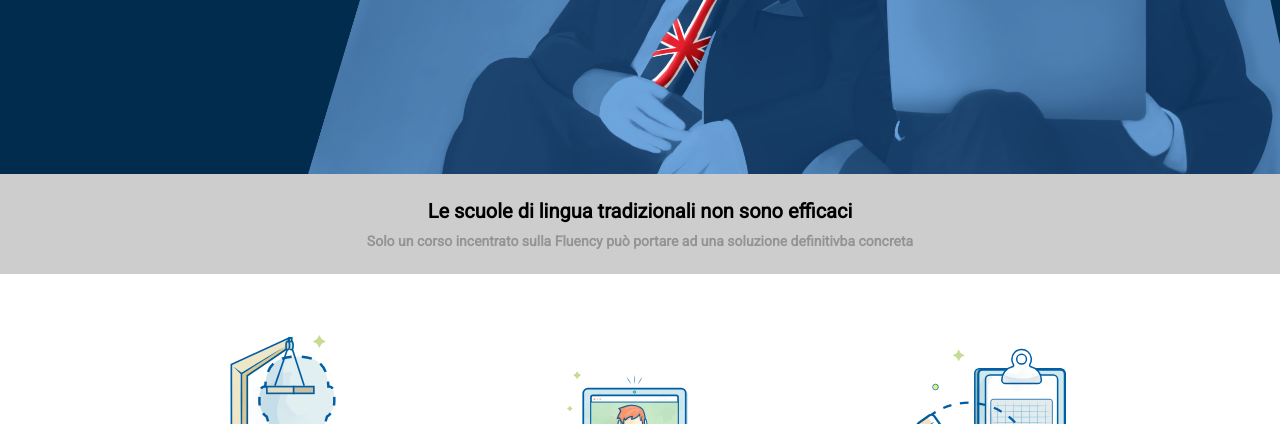
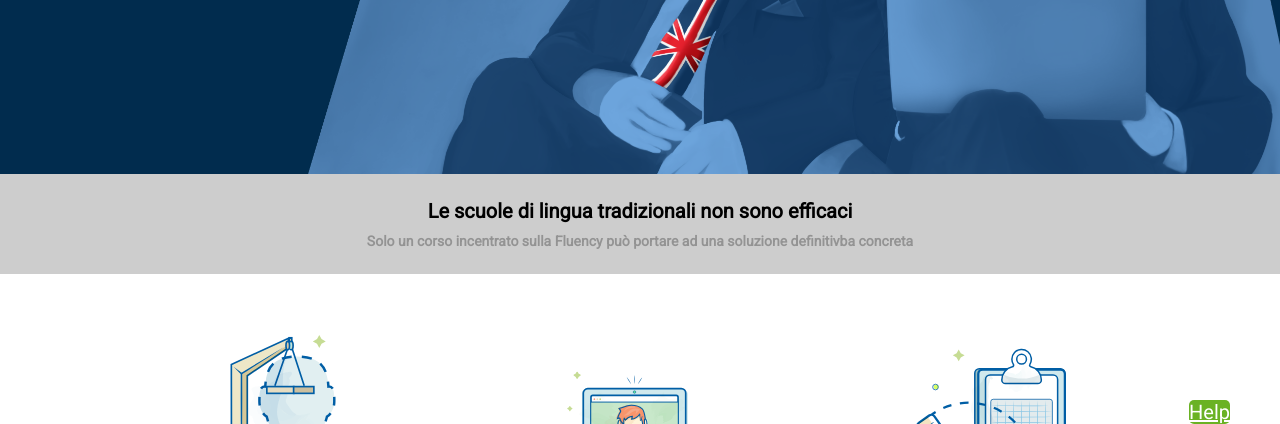
Before and after one commit to MichaelRosa9/htmlcss-fluentify, a plain HTML site: page index.html in a window 1280 px wide. Shown: the part 376-800 px from the top of the page. Drawn offline with Linux system fonts and the light colour scheme.

Commit message:
help button

```diff
--- a/assets/css/style.css
+++ b/assets/css/style.css
@@ -107,6 +107,7 @@ header .menu-right li:first-child:hover {
 }
 
 .grn-btn {
+  color: white;
   background-color: #6AB224;
 }
 nav .grn-btn {
@@ -114,10 +115,16 @@ nav .grn-btn {
 }
 
 .lrg-btn {
-  color: white;
   padding: 15px;
 }
 
+.help-button {
+  position: fixed;
+  bottom: 0;
+  right:50px;
+  font-size: 20px;
+  border-radius: 10px 0 0;
+}
 
 
 /* JUMBOTRON */
--- a/index.html
+++ b/index.html
@@ -170,8 +170,11 @@
         </ul>
       </div>
     </section>
-    <!-- /FOOTER GREY BAR -->
-    </footer>
+  </footer>
+    <div class="help-button">
+      <a class="btn grn-btn" href="#"> Help</a>
+    </div>
+  <!-- /FOOTER GREY BAR -->
 
   </body>
 </html>
```
